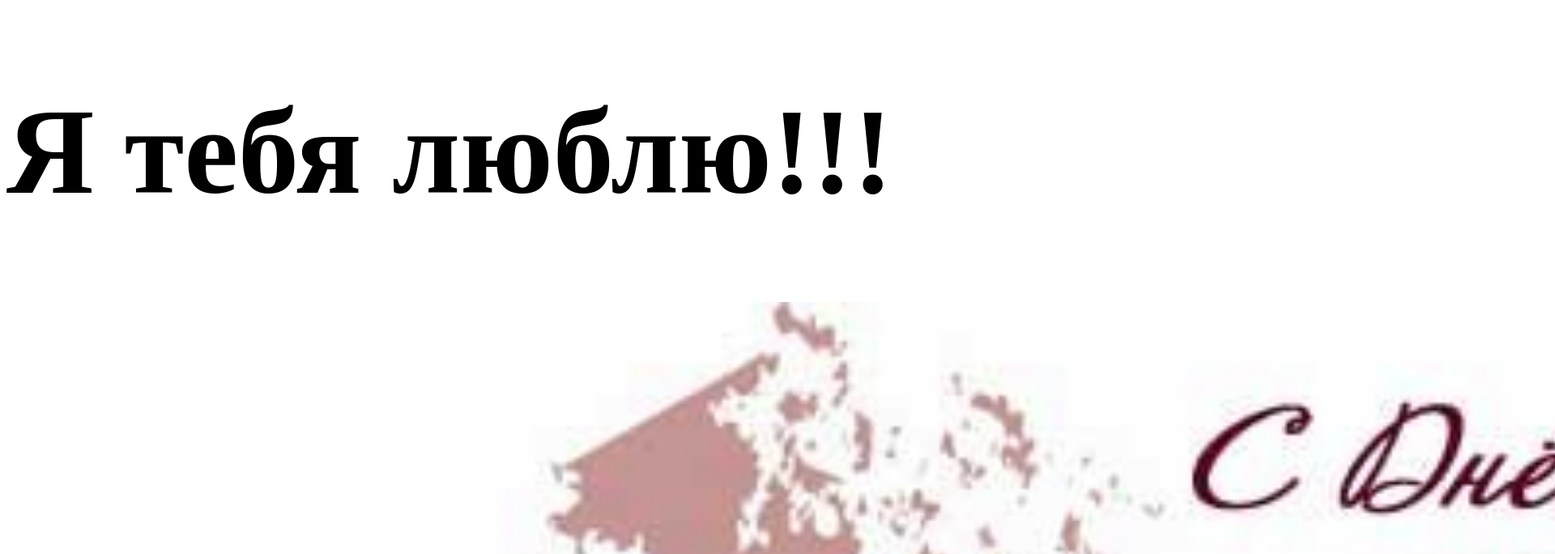
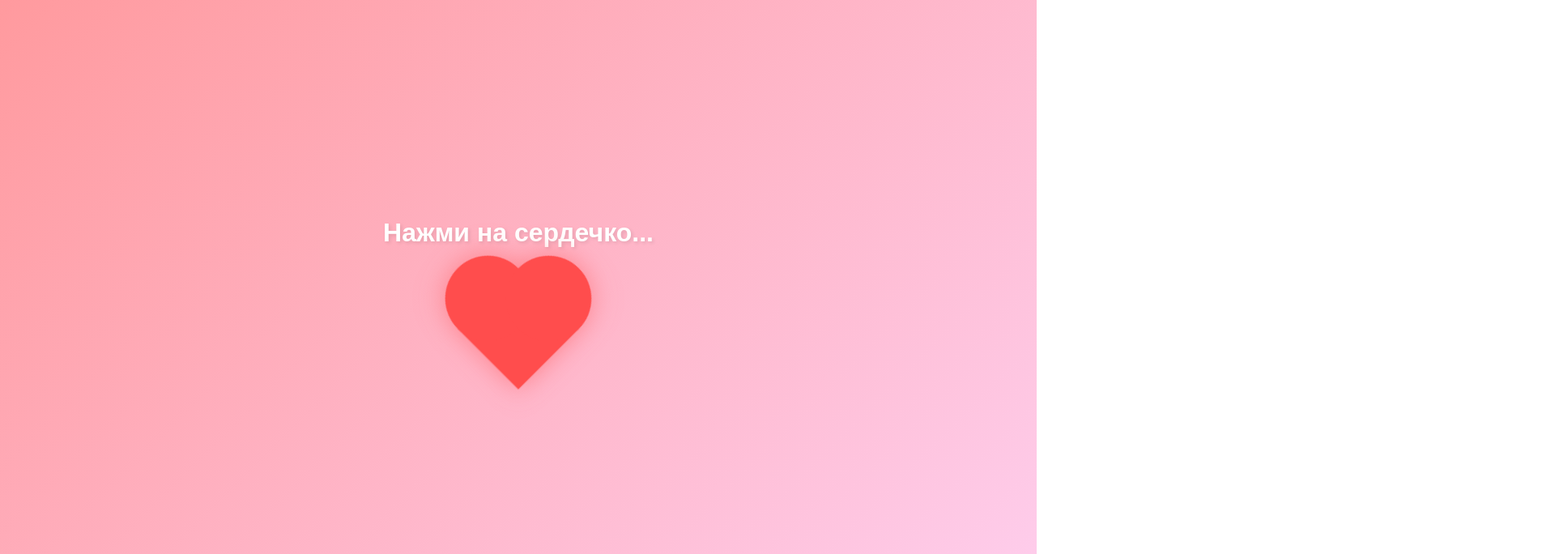
Before and after one commit to BogdanFomin-2612/surprise, a plain HTML site: page index.html in a window 1280 px wide. Shown: the top 684 px of the page at 81% size, 1920 px wide, since content can reach past the window. Drawn offline with Linux system fonts and the light colour scheme.

Commit message:
full new

```diff
--- a/index.html
+++ b/index.html
@@ -1,27 +1,27 @@
 <!DOCTYPE html>
-<html lang="en">
+<html lang="ru">
 
 <head>
+    <meta charset="UTF-8">
+    <title>Для моей любимой</title>
     <link rel="stylesheet" href="style.css">
-    <meta charset="UTF-8">
-    <meta name="viewport" content="width=device-width, initial-scale=1.0">
-    <title>Я тебя люблю!!!</title>
 </head>
 
 <body>
 
-    <h1>Я тебя люблю!!!</h1>
-    <img src="images/1.png" width="250%">
+    <div class="container">
+        <h1 class="title">Нажми на сердечко...</h1>
 
-    <img src="images/2.png" width="250%">
+        <div class="heart-button" id="start-btn"></div>
 
-    <img src="images/3.png" width="250%">
+        <p id="message" class="hidden-text">Я тебя очень сильно люблю! ❤️</p>
+    </div>
 
-    <img src="images/4.png" width="250%">
+    <audio id="bg-music" loop>
+        <source src="romantic-music.mp3" type="audio/mpeg">
+    </audio>
 
-    <img src="images/5.png" width="250%">
-
-    <img src="images/6.png" width="250%">
+    <script src="script.js"></script>
 </body>
 
 </html>
--- /dev/null
+++ b/script.js
@@ -0,0 +1,17 @@
+const btn = document.getElementById('start-btn');
+const music = document.getElementById('bg-music');
+const message = document.getElementById('message');
+
+btn.addEventListener('click', () => {
+    // Включаем музыку
+    music.play();
+
+    // Устанавливаем комфортную громкость
+    music.volume = 0.4;
+
+    // Показываем текст
+    message.classList.add('show');
+
+    // Можно добавить эффект "взрыва" сердечек или просто сменить заголовок
+    document.querySelector('.title').textContent = "Это песня для тебя...";
+});
--- a/style.css
+++ b/style.css
@@ -1,3 +1,95 @@
-h1 {
-    font-size: 150px;
+body {
+    background: linear-gradient(135deg, #ff9a9e 0%, #fecfef 100%);
+    height: 100vh;
+    display: flex;
+    justify-content: center;
+    align-items: center;
+    font-family: 'Arial', sans-serif;
+    margin: 0;
+    overflow: hidden;
 }
+
+.container {
+    text-align: center;
+}
+
+.title {
+    color: white;
+    text-shadow: 2px 2px 4px rgba(0, 0, 0, 0.1);
+    margin-bottom: 50px;
+}
+
+/* Стилизация сердечка */
+.heart-button {
+    background-color: #ff4d4d;
+    display: inline-block;
+    height: 100px;
+    position: relative;
+    top: 0;
+    transform: rotate(-45deg);
+    width: 100px;
+    cursor: pointer;
+    transition: transform 0.3s ease, background-color 0.3s ease;
+    filter: drop-shadow(0 0 15px rgba(255, 77, 77, 0.5));
+}
+
+.heart-button:before,
+.heart-button:after {
+    content: "";
+    background-color: #ff4d4d;
+    border-radius: 50%;
+    height: 100px;
+    position: absolute;
+    width: 100px;
+    transition: background-color 0.3s ease;
+}
+
+.heart-button:before {
+    top: -50px;
+    left: 0;
+}
+
+.heart-button:after {
+    left: 50px;
+    top: 0;
+}
+
+/* Анимация пульсации */
+@keyframes pulse {
+    0% {
+        transform: rotate(-45deg) scale(1);
+    }
+
+    50% {
+        transform: rotate(-45deg) scale(1.1);
+    }
+
+    100% {
+        transform: rotate(-45deg) scale(1);
+    }
+}
+
+.heart-button {
+    animation: pulse 1.2s infinite;
+}
+
+.heart-button:hover {
+    background-color: #ff1a1a;
+}
+
+.heart-button:hover:before,
+.heart-button:hover:after {
+    background-color: #ff1a1a;
+}
+
+.hidden-text {
+    opacity: 0;
+    color: white;
+    font-size: 24px;
+    margin-top: 40px;
+    transition: opacity 1s ease;
+}
+
+.show {
+    opacity: 1 !important;
+}
```
